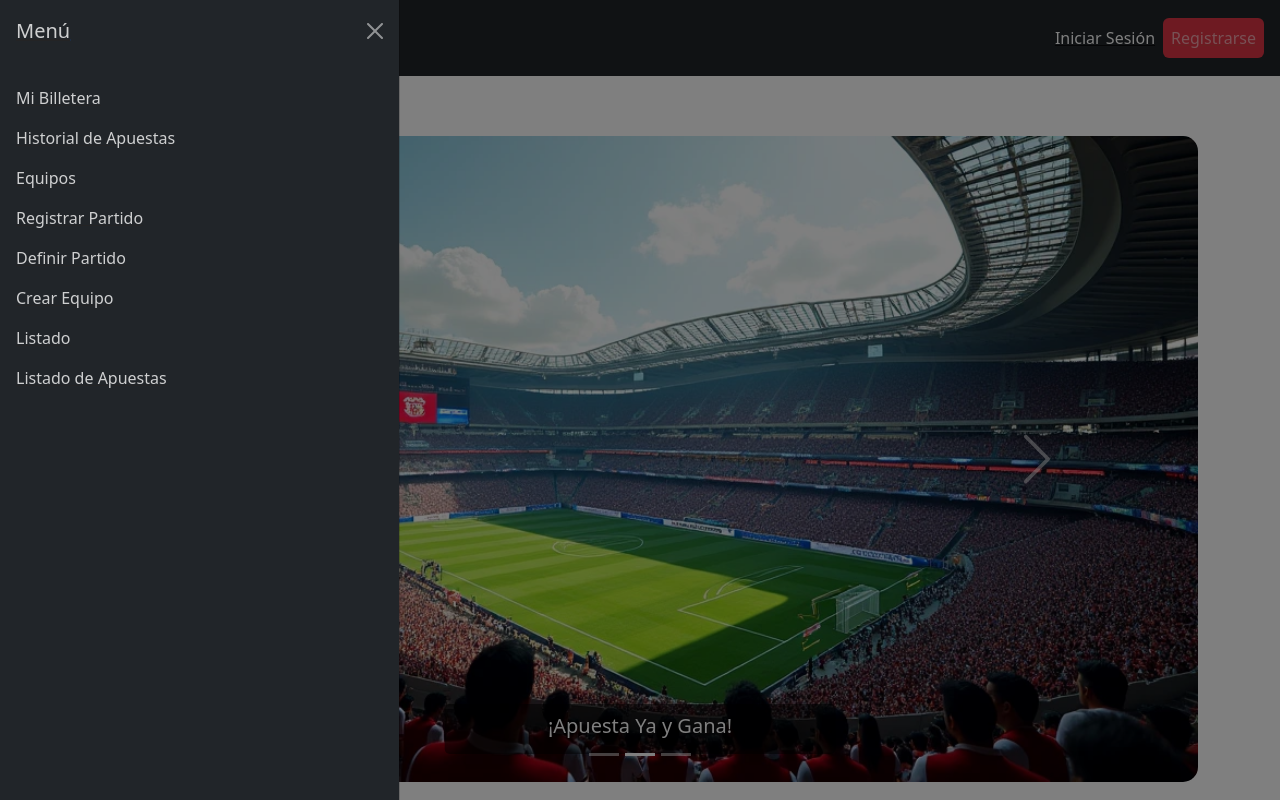
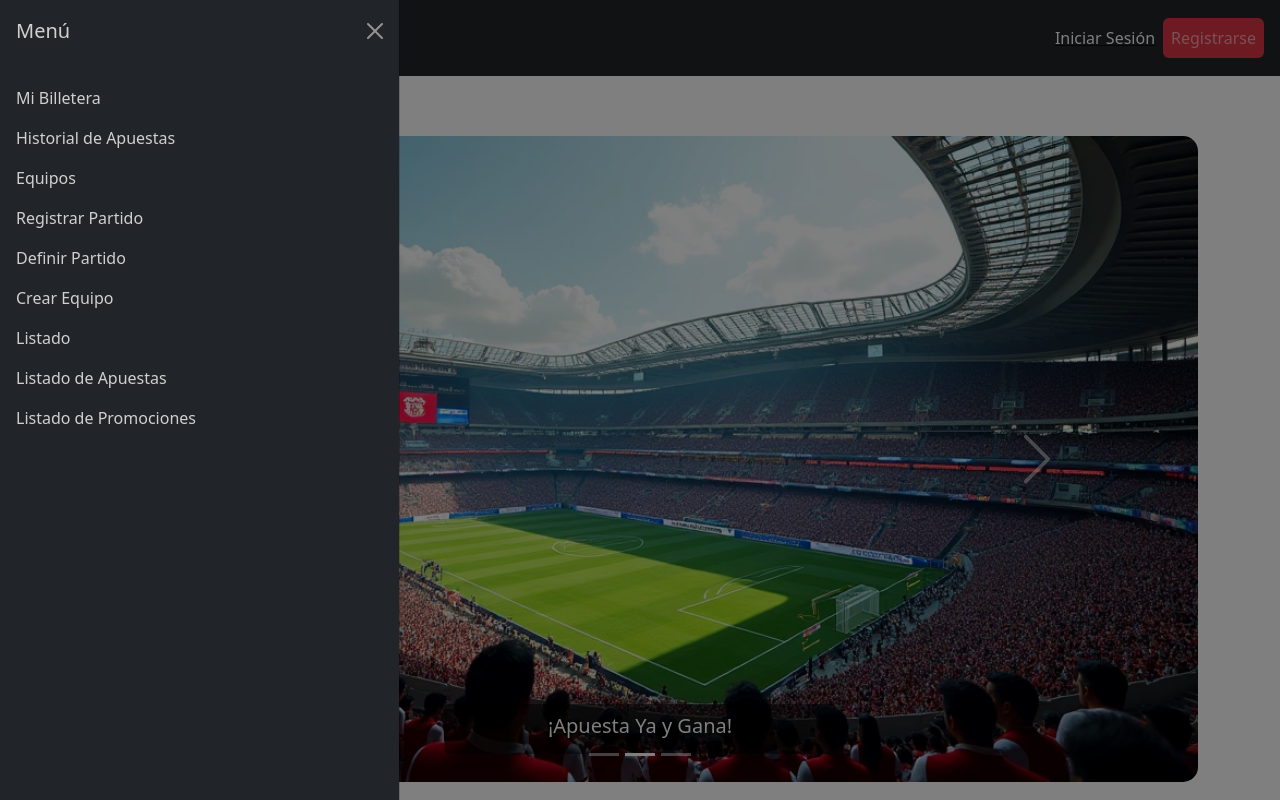
Before and after one commit to Zeta-zeta/angular-apuesta, an Angular app: page / in a window 1280 px wide. Both pictures are taken after a click on the button 69 px from the left and 38 px from the top of the page. Shown: the top 800 px of the page. Built offline with nearby package versions, Linux system fonts and the light colour scheme; no server answers.

Commit message:
Agregado boton para ingresar a la ventana de listado de promociones

```diff
--- a/src/app/components/navegacion/navegacion.component.html
+++ b/src/app/components/navegacion/navegacion.component.html
@@ -76,6 +76,9 @@
       <li class="nav-item">
         <a routerLink="/listadoApuestas" class="nav-link link-danger mibilletera">Listado de Apuestas</a>
       </li>
+      <li class="nav-item">
+        <a routerLink="/listadoPromociones" class="nav-link link-danger mibilletera">Listado de Promociones</a>
+      </li>
     </ul>
   </div>
 </div>
```
Also changed, not shown: hola.txt (deleted).
